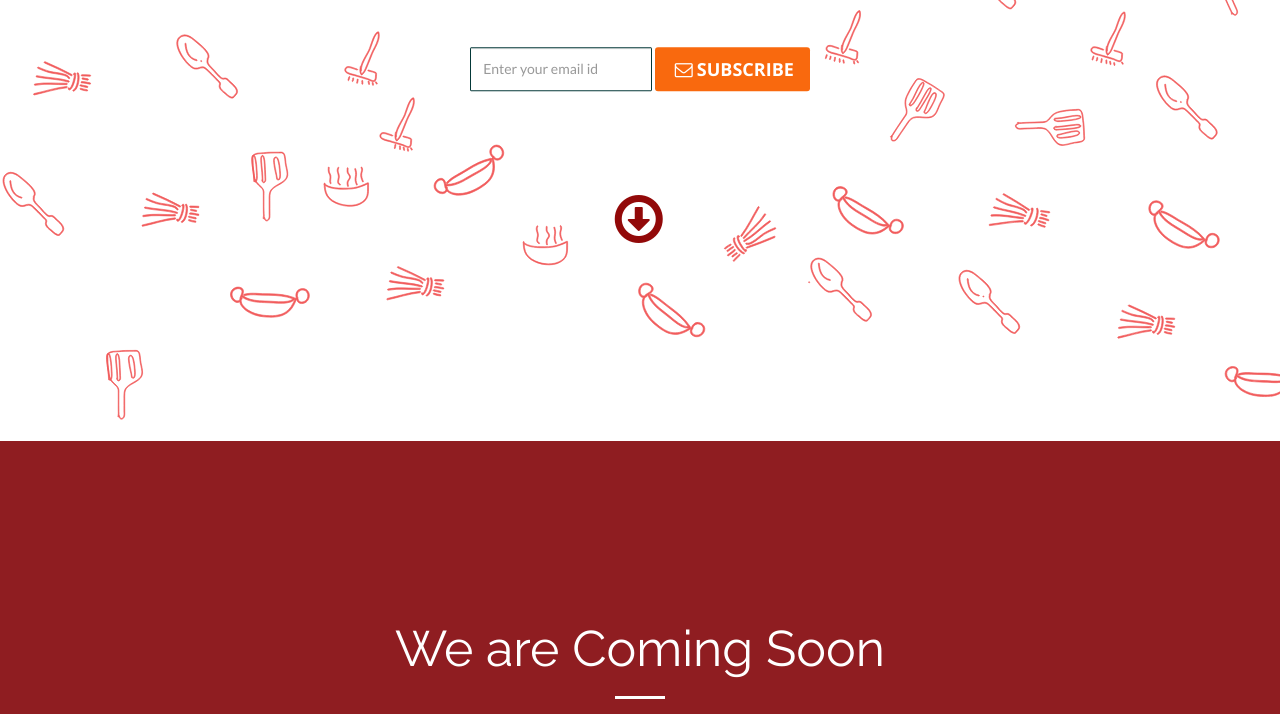
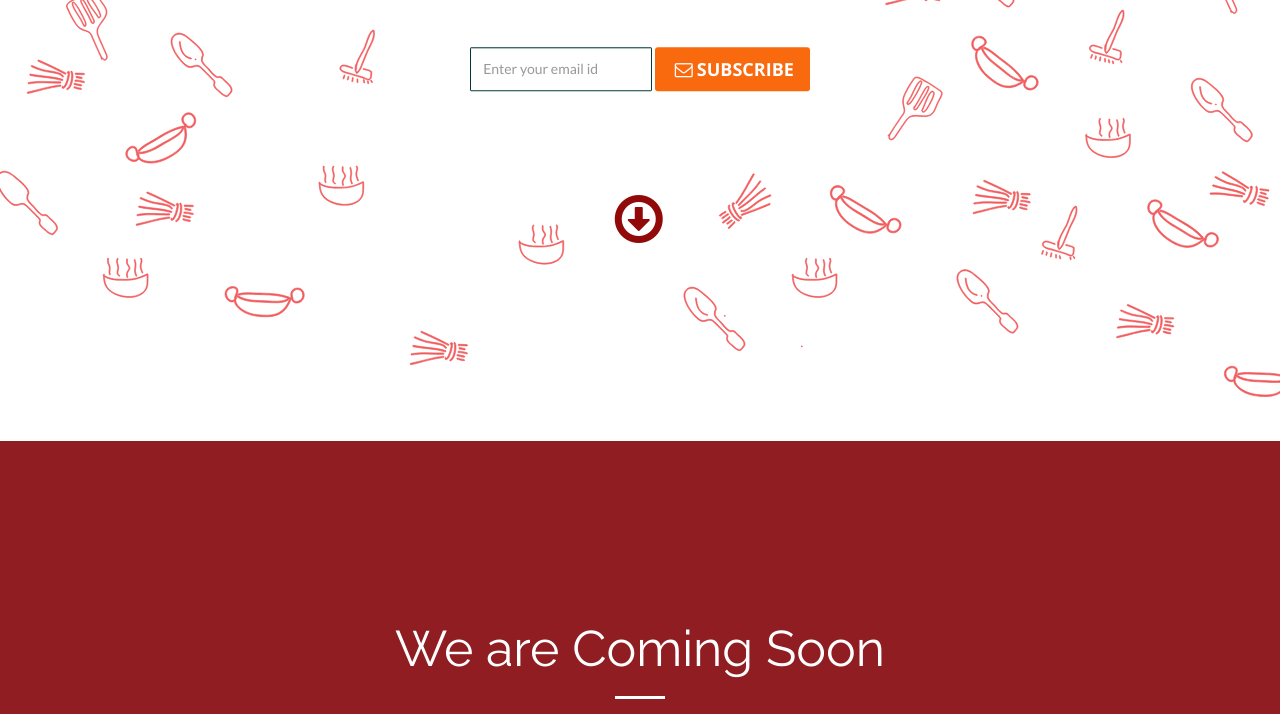
Before and after one commit to sarthakveggalam/ComingSoonPage, a plain HTML site: page index.html in a window 1280 px wide. Shown: the part 359-1073 px from the top of the page. Drawn offline with nearby package versions, Linux system fonts and the light colour scheme.

Commit message:
Update-8

```diff
--- a/css/creative.css
+++ b/css/creative.css
@@ -209,7 +209,7 @@ header {
     /* min-height: auto; */
     text-align: center;
     color: #850808;
-    background: /* url("../img/HomePage.svg"), */ url("../img/WhiteAndRed.svg") repeat-y bottom center scroll;
+    background: /* url("../img/HomePage.svg"), */ url("../img/WhiteAndRed3.svg") repeat-y bottom center scroll;
     background-color: #fff;
     background-position: center;
     -webkit-background-size: cover;
```
Also changed, not shown: index.html (+1 -1 lines), img/WhiteAndRed3.svg (added).
